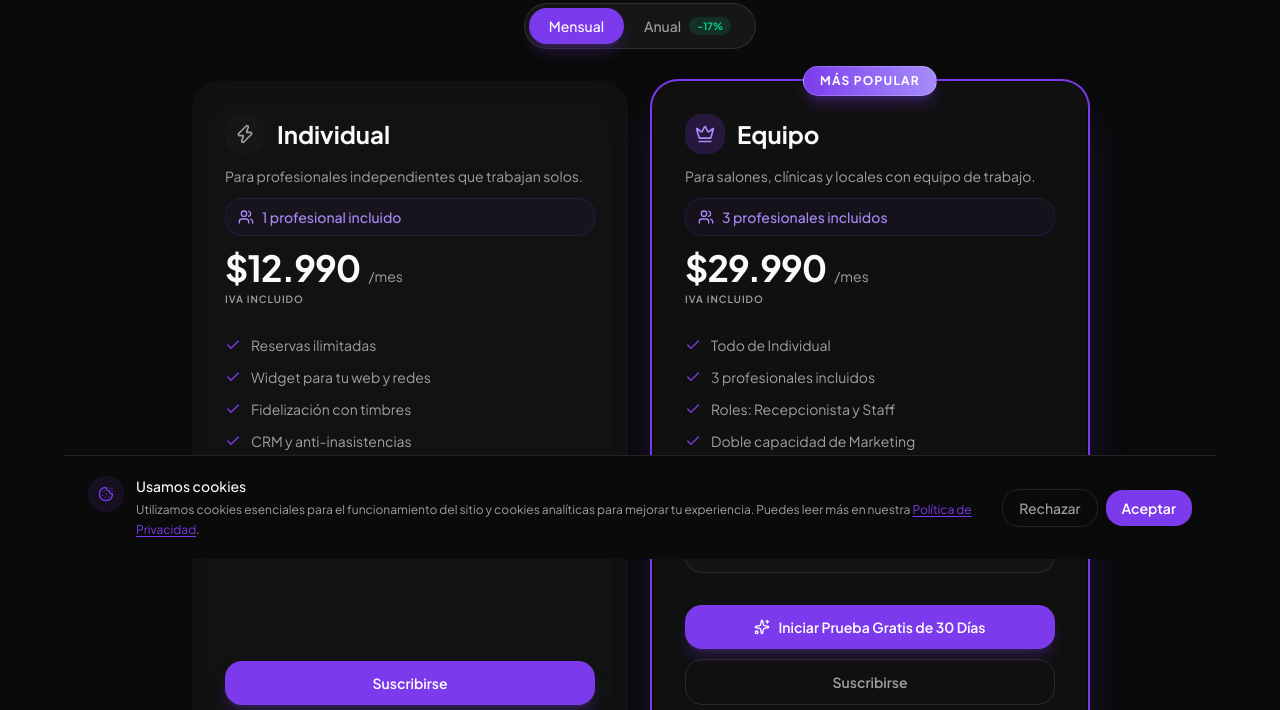
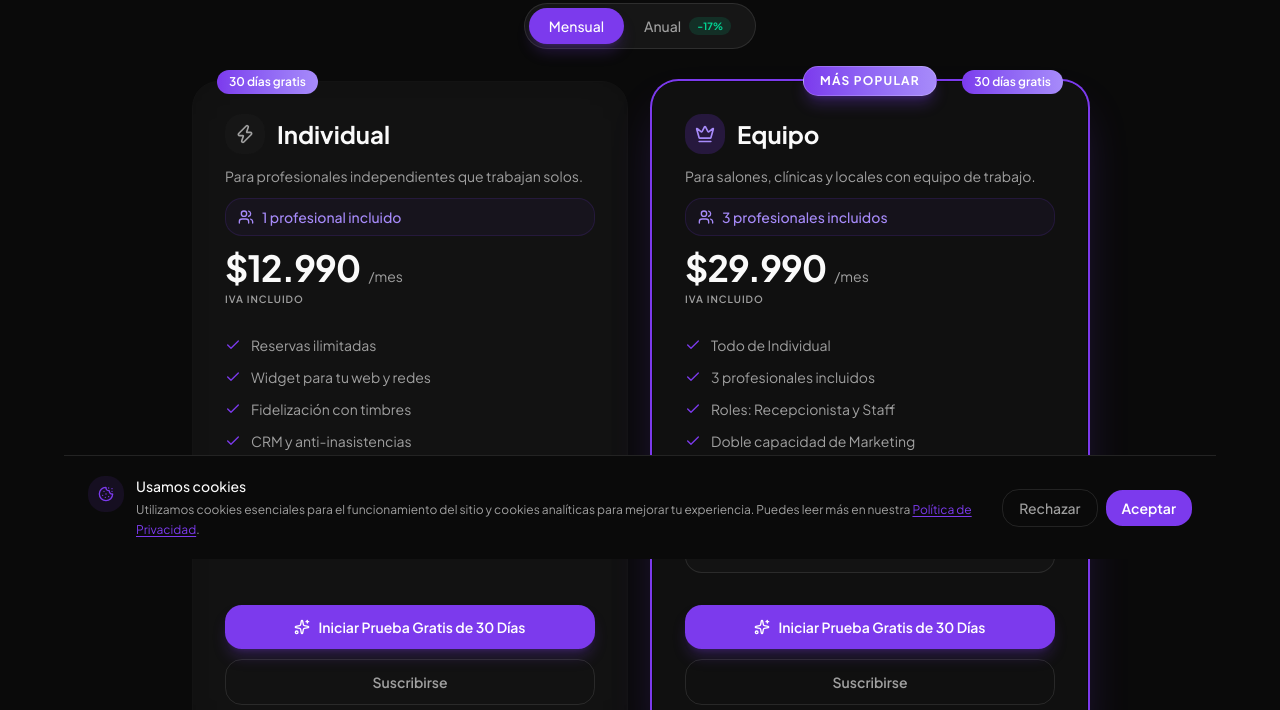
Before and after one commit to DiegoSalsa/Puragenda, a Next.js app: page /pricing in a window 1280 px wide. Shown: the part 241-951 px from the top of the page. Built offline with nearby package versions, Linux system fonts and the light colour scheme; no server answers.

Commit message:
feat: add 30-day free trial to Individual plan

```diff
--- a/src/app/register/register-form.tsx
+++ b/src/app/register/register-form.tsx
@@ -121,7 +121,7 @@ export function RegisterForm() {
             <div className="flex items-center gap-2 rounded-xl border border-emerald-500/20 bg-emerald-500/5 px-3 py-2">
               <Sparkles className="h-4 w-4 text-emerald-400" />
               <span className="text-sm font-medium text-emerald-400">
-                {TRIAL_DURATION_DAYS} dÃ­as gratis Â· Plan Equipo
+                {TRIAL_DURATION_DAYS} días gratis · Plan {planLabel || "Equipo"}
               </span>
             </div>
           </div>
--- a/src/components/pricing-cards.tsx
+++ b/src/components/pricing-cards.tsx
@@ -40,6 +40,7 @@ const plans: {
     name: "Individual",
     description: "Para profesionales independientes que trabajan solos.",
     highlighted: false,
+    badge: `${TRIAL_DURATION_DAYS} días gratis`,
     icon: Zap,
     staffLabel: `${STAFF_LIMITS.INDIVIDUAL} profesional incluido`,
     items: [
@@ -191,8 +192,8 @@ export function PricingCards({ mode = "landing" }: PricingCardsProps) {
     }
 
     // If user is NOT logged in, redirect to register with plan info
-    if (key === "EQUIPO" && isTrial) {
-      window.location.href = "/register?plan=EQUIPO&trial=1";
+    if (isTrial) {
+      window.location.href = `/register?plan=${key}&trial=1`;
     } else {
       window.location.href = `/register?plan=${key}`;
     }
@@ -230,8 +231,8 @@ export function PricingCards({ mode = "landing" }: PricingCardsProps) {
                     Más popular
                   </div>
                 )}
-                {plan.badge && !plan.highlighted && (
-                  <div className="absolute -top-3 left-6 rounded-full bg-gradient-to-r from-[#7C3AED] to-[#A78BFA] px-3 py-1 text-xs font-semibold text-white">
+                {plan.badge && (
+                  <div className={`absolute rounded-full bg-gradient-to-r from-[#7C3AED] to-[#A78BFA] px-3 py-1 text-xs font-semibold text-white ${plan.highlighted ? "-top-3 right-6" : "-top-3 left-6"}`}>
                     {plan.badge}
                   </div>
                 )}
@@ -378,13 +379,30 @@ export function PricingCards({ mode = "landing" }: PricingCardsProps) {
                   )}
 
                   {plan.key === "INDIVIDUAL" && (
-                    <button
-                      onClick={() => handlePlanAction("INDIVIDUAL", false)}
-                      disabled={loading === "INDIVIDUAL"}
-                      className="w-full rounded-xl bg-[#7C3AED] py-3 text-sm font-semibold text-white shadow-lg shadow-[#7C3AED]/25 transition-all hover:bg-[#5B21B6] hover:shadow-[#7C3AED]/35 disabled:opacity-70 disabled:cursor-not-allowed"
-                    >
-                      Suscribirse
-                    </button>
+                    <>
+                      <button
+                        onClick={() => handlePlanAction("INDIVIDUAL", true)}
+                        disabled={loading === "INDIVIDUAL"}
+                        className="flex w-full items-center justify-center gap-2 rounded-xl bg-[#7C3AED] py-3 text-sm font-semibold text-white shadow-lg shadow-[#7C3AED]/25 transition-all hover:bg-[#5B21B6] hover:shadow-[#7C3AED]/35 disabled:opacity-70 disabled:cursor-not-allowed"
+                      >
+                        {loading === "INDIVIDUAL" ? (
+                          <><Loader2 className="h-4 w-4 animate-spin" /> Redirigiendo…</>
+                        ) : (
+                          <><Sparkles className="h-4 w-4" /> Iniciar Prueba Gratis de {TRIAL_DURATION_DAYS} Días</>
+                        )}
+                      </button>
+                      <button
+                        onClick={() => handlePlanAction("INDIVIDUAL", false)}
+                        disabled={loading === "INDIVIDUAL"}
+                        className="w-full rounded-xl border border-border py-3 text-sm font-semibold text-muted-foreground transition-all hover:border-foreground/20 hover:text-foreground disabled:opacity-70 disabled:cursor-not-allowed"
+                      >
+                        {loading === "INDIVIDUAL" ? (
+                          <span className="flex items-center justify-center gap-2"><Loader2 className="h-4 w-4 animate-spin" /> Redirigiendo…</span>
+                        ) : (
+                          "Suscribirse"
+                        )}
+                      </button>
+                    </>
                   )}
 
                   {plan.key === "TEST" && (
--- a/src/core/constants.ts
+++ b/src/core/constants.ts
@@ -34,8 +34,8 @@ export const PRICING = {
   TEST:       { monthly: 1000, name: "Test" },
 } as const;
 
-// Which plan offers a free trial
-export const TRIAL_PLAN = PLANS.EQUIPO;
+// Which plans offer a free trial
+export const TRIAL_PLANS = [PLANS.INDIVIDUAL, PLANS.EQUIPO] as const;
 
 // Extra staff cost (CLP/month) — same rate for Equipo
 export const EXTRA_STAFF_COST = {
--- a/src/server/services/auth.service.ts
+++ b/src/server/services/auth.service.ts
@@ -107,25 +107,27 @@ export async function registerUser(data: {
 
     // Determine subscription plan and status
     const planIntent = data.planIntent;
-    const givesTrial = !trialBlocked && (!planIntent || planIntent === "EQUIPO");
+    const trialEligiblePlans = ["INDIVIDUAL", "EQUIPO"] as const;
+    const isTrialPlan = !planIntent || (trialEligiblePlans as readonly string[]).includes(planIntent);
+    const givesTrial = !trialBlocked && isTrialPlan;
 
     let plan: "INDIVIDUAL" | "EQUIPO" | "TEST";
     let status: "ACTIVE" | "TRIALING" | "INACTIVE" | "CANCELLED";
     let isTrial = false;
     let trialEndsAt: Date | null = null;
 
-    if (planIntent && !givesTrial) {
-      // User chose a specific plan Ã¢â€ â€™ INACTIVE until they pay via MercadoPago
-      plan = planIntent;
-      status = "INACTIVE";
-    } else if (givesTrial && (!planIntent || planIntent === "EQUIPO")) {
-      // Eligible for trial Ã¢â€ â€™ EQUIPO TRIALING
-      plan = "EQUIPO";
+    if (givesTrial) {
+      // Eligible for trial → keep chosen plan (default EQUIPO) in TRIALING
+      plan = planIntent === "INDIVIDUAL" ? "INDIVIDUAL" : "EQUIPO";
       status = "TRIALING";
       isTrial = true;
       trialEndsAt = addDays(now, TRIAL_DURATION_DAYS);
+    } else if (planIntent) {
+      // User chose a specific plan → INACTIVE until they pay via MercadoPago
+      plan = planIntent;
+      status = "INACTIVE";
     } else {
-      // No trial, no plan intent Ã¢â€ â€™ INDIVIDUAL INACTIVE (must pay)
+      // No trial, no plan intent → INDIVIDUAL INACTIVE (must pay)
       plan = "INDIVIDUAL";
       status = "INACTIVE";
     }
@@ -143,7 +145,7 @@ export async function registerUser(data: {
       });
     }
 
-    return { user, business, givesTrial };
+    return { user, business, givesTrial, plan };
   });
 
   // Apply referral code if provided (outside transaction for affiliate service calls)
@@ -159,7 +161,7 @@ export async function registerUser(data: {
     ownerName: created.user.name,
     ownerEmail: created.user.email,
     businessName: created.business.name,
-    plan: created.givesTrial ? "EQUIPO" : "INDIVIDUAL",
+    plan: created.plan,
     hasTrial: created.givesTrial,
   }).catch(() => {});
 
```
